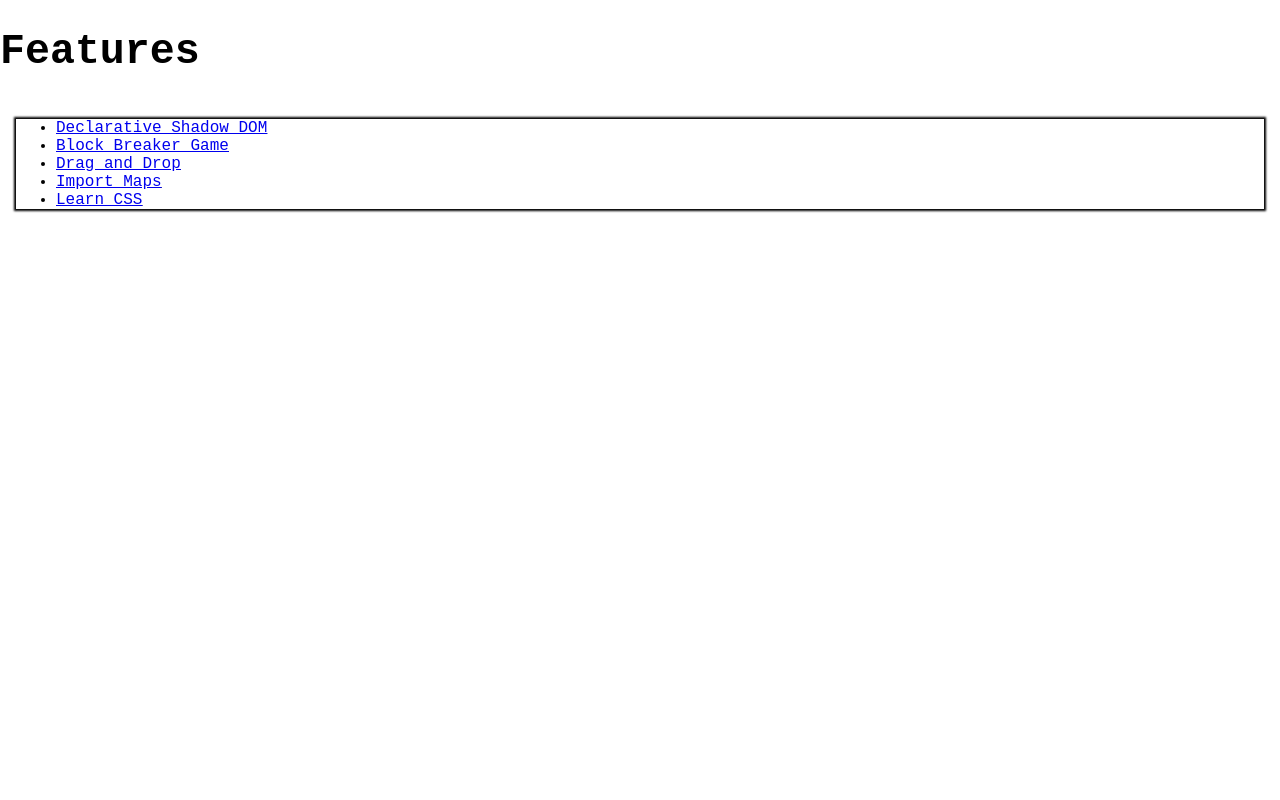
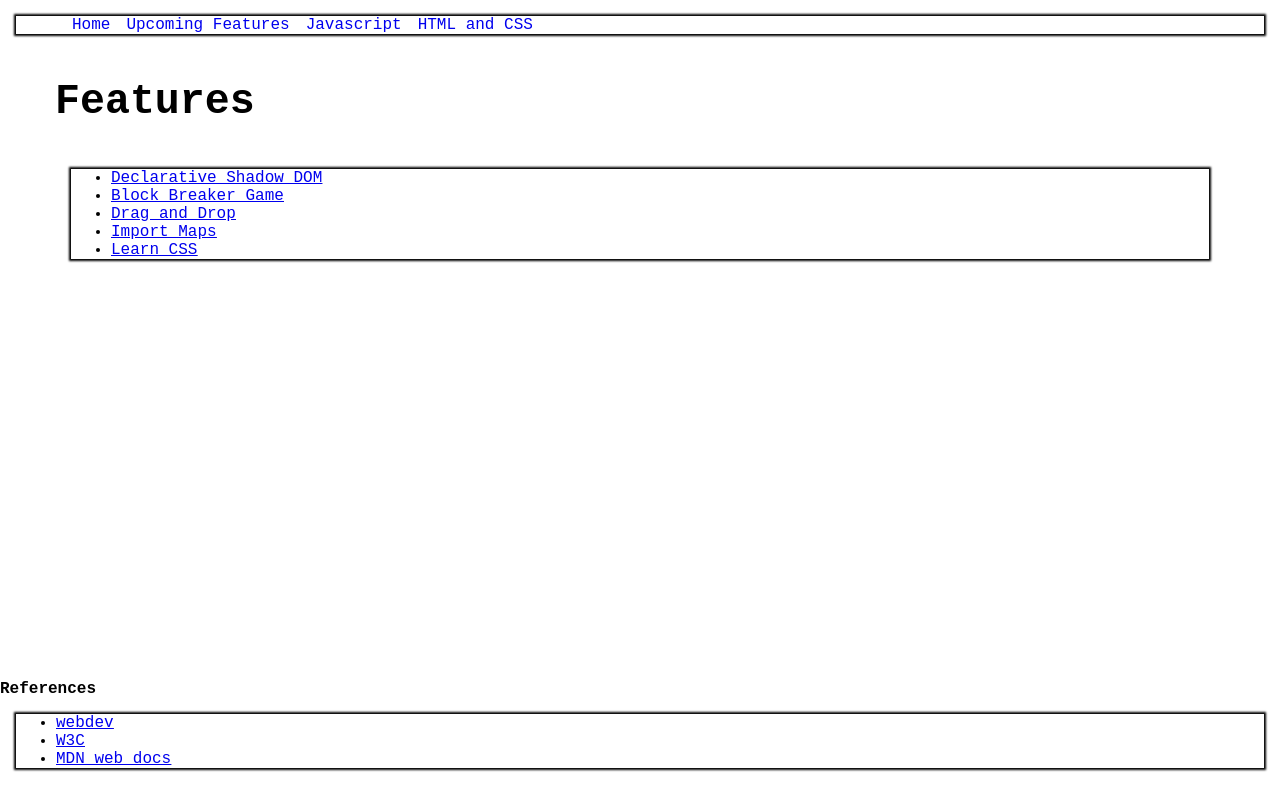
Before and after one commit to dineshannadurai/play-ground, a website built with webpack: page public/index.html in a window 1280 px wide. Built offline with nearby package versions, Linux system fonts and the light colour scheme.

Commit message:
added header and footer

```diff
--- a/public/index.html
+++ b/public/index.html
@@ -16,7 +16,39 @@
         </script> -->
     </head>
     <body>
-        <div class="root-container" data-router-elements>Loading...</div>
+        <header>
+            <nav aria-label="Main Navigation">
+                <ul>
+                    <li><a href="#">Home</a></li>
+                    <li><a href="#upcoming-features">Upcoming Features</a></li>
+                    <li><a href="#javascript">Javascript</a></li>
+                    <li><a href="#html-css">HTML and CSS</a></li>
+                </ul>
+            </nav>
+        </header>
+        <main>
+            <div class="root-container" data-router-elements>Loading...</div>
+        </main>
+        <footer>
+            <h2 id="references">References</h2>
+            <nav aria-labelledby="references">
+                <ul>
+                    <li>
+                        <a href="https://web.dev/" target="_blank">webdev</a>
+                    </li>
+                    <li>
+                        <a href="https://www.w3.org/" target="_blank">W3C</a>
+                    </li>
+                    <li>
+                        <a
+                            href="https://developer.mozilla.org/en-US/"
+                            target="_blank"
+                            >MDN web docs</a
+                        >
+                    </li>
+                </ul>
+            </nav>
+        </footer>
         <!-- Uncomment when not bundling  -->
         <!-- <script type="module" src="./src/index.js"></script> -->
     </body>
--- a/src/index.css
+++ b/src/index.css
@@ -13,8 +13,59 @@ body {
     box-sizing: border-box;
 }
 
+body {
+    display: flex;
+    flex-direction: column;
+    justify-content: space-between;
+}
+
+main {
+    padding-right: 15px;
+    padding-left: 15px;
+    margin-right: auto;
+    margin-left: auto;
+}
+
+@media (min-width: 768px) {
+    main {
+        width: 750px;
+    }
+}
+@media (min-width: 992px) {
+    main {
+        width: 970px;
+    }
+}
+@media (min-width: 1200px) {
+    main {
+        width: 1170px;
+    }
+}
+
+main {
+    flex: 100%;
+}
+
 .root-container {
     height: 100%;
+}
+
+footer {
+    margin: 1rem 0;
+}
+
+header nav ul {
+    display: flex;
+    list-style: none;
+}
+
+header nav ul li {
+    text-decoration: none;
+    margin-left: 1em;
+}
+
+header nav ul li a {
+    text-decoration: none;
 }
 
 h1 {
@@ -69,3 +120,15 @@ h1 {
     transform: translateY(3rem);
     animation: fadeIn 2s ease 6.5s forwards;
 }
+
+@media (prefers-reduced-motion) {
+    .learn-css h1::before,
+    .learn-css h1::after,
+    .learn-css h1 ~ * {
+        animation-duration: 0s;
+        animation-delay: 0s;
+    }
+    .learn-css h1::after {
+        background: unset;
+    }
+}
--- a/src/index.js
+++ b/src/index.js
@@ -34,7 +34,7 @@ const routes = [
 ];
 
 const template = `
-<h1>Features</h1>
+    <h1>Features</h1>
     <ul>
         <li><a id="declarative-shadow-dom" href="#declarative-shadow-dom" >Declarative Shadow DOM</a></li>
         <li><a id="block-breaker" href="#block-breaker" >Block Breaker Game</a></li>
```
